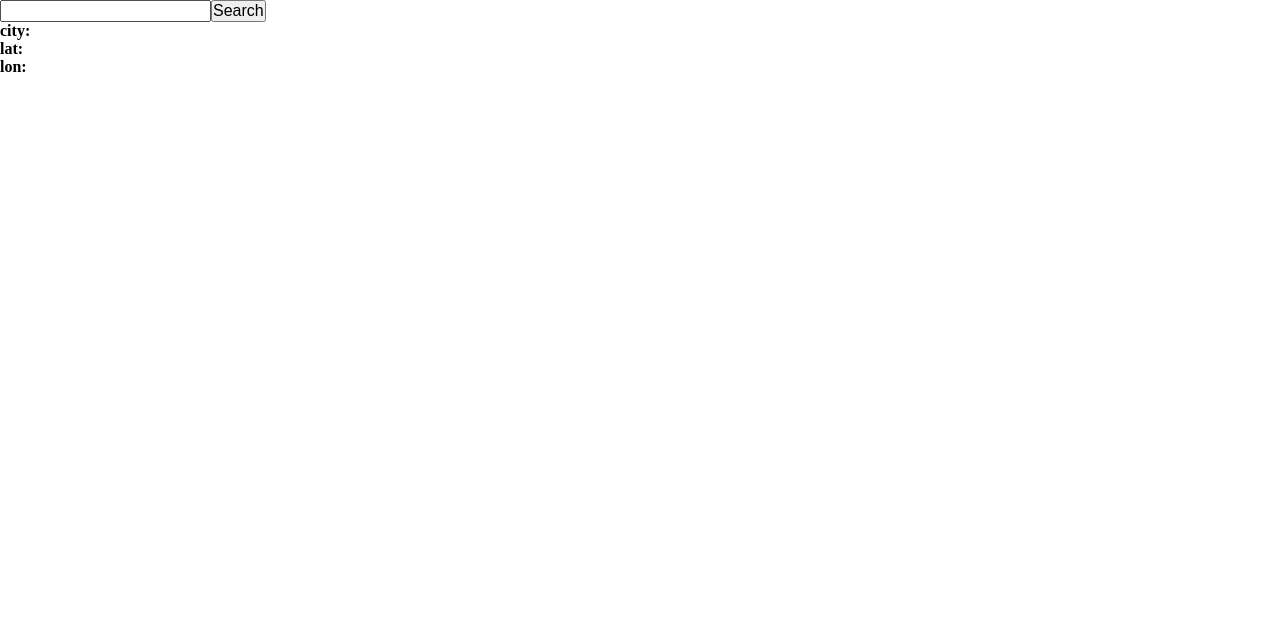
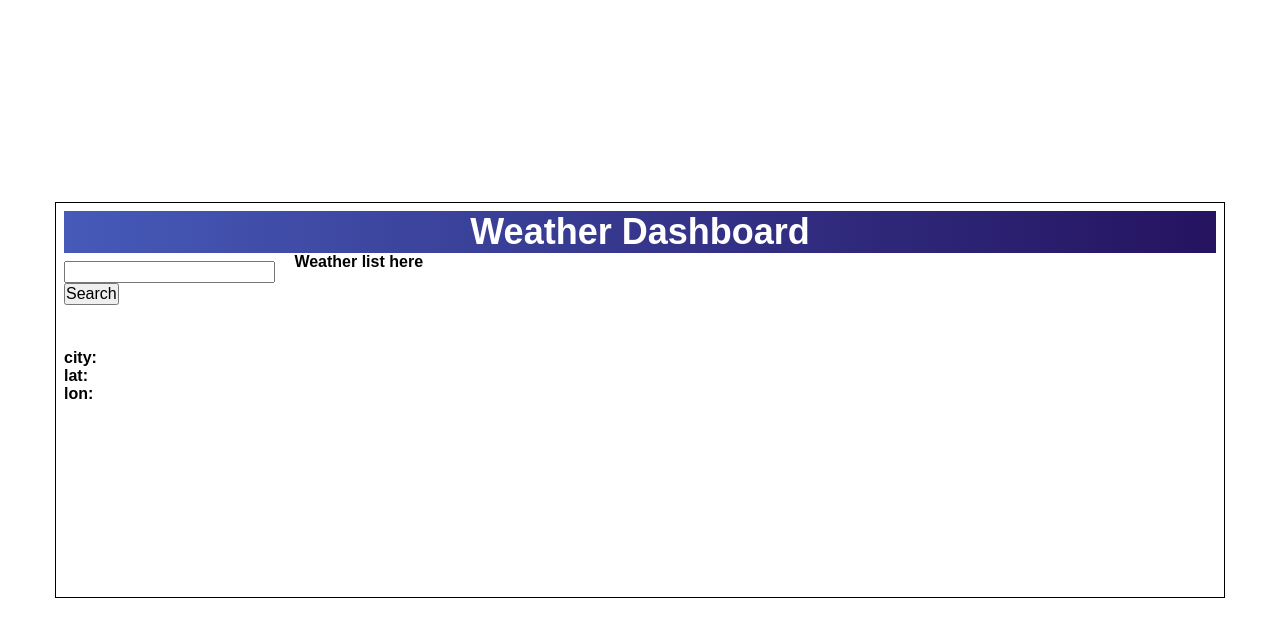
Before and after one commit to myrojoylee/what-is-my-weather, a React (Vite) app: page / in a window 1280 px wide. Shown: the top 636 px of the page. Built offline with nearby package versions, Linux system fonts and the light colour scheme.

Commit message:
can get weather data

```diff
--- a/src/App.jsx
+++ b/src/App.jsx
@@ -1,9 +1,13 @@
-import Weather from "./components/Weather";
+import Header from "./components/Header";
+import Weather from "./components/WeatherContainer";
+import Aside from "./components/Aside";
 
 function App() {
   return (
     <>
-      <Weather />
+      <Header />
+      <Weather className="weather-container" />
+      <Aside />
     </>
   );
 }
--- a/src/components/Weather.jsx
+++ b/src/components/Aside.jsx
@@ -1,11 +1,11 @@
 import { useState, useEffect } from "react";
 import { coordinateSearch, getWeather } from "../utils/API";
 
-const Weather = () => {
+const Aside = () => {
   // declare state variable, coordinates
   const [coordinates, setCoordinates] = useState({});
   const [searchCity, setSearchCity] = useState("");
-  //   const [currentWeather, setCurrentWeather] = useState("");
+  const [currentWeather, setCurrentWeather] = useState("");
 
   //   we have an initial value upon loading
   //   useEffect(() => {
@@ -15,6 +15,8 @@ const Weather = () => {
   const searchCoordinates = async (query) => {
     const { data } = await coordinateSearch(query);
     setCoordinates(data[0]);
+
+    searchWeather(data[0].lat, data[0].lon);
   };
 
   const searchWeather = async (lat, lon) => {
@@ -23,8 +25,8 @@ const Weather = () => {
     setCurrentWeather(data);
   };
 
+  // capture what's typed in search bar
   const changeInputHandler = async (e) => {
-    // console.log(e.target.value);
     setSearchCity(e.target.value);
   };
 
@@ -34,7 +36,7 @@ const Weather = () => {
   };
 
   return (
-    <div>
+    <aside>
       <form onSubmit={submitFormHandler}>
         <input
           id="search"
@@ -49,8 +51,8 @@ const Weather = () => {
         <p>lat: {coordinates?.lat}</p>
         <p>lon: {coordinates?.lon}</p>
       </h4>
-    </div>
+    </aside>
   );
 };
 
-export default Weather;
+export default Aside;
--- /dev/null
+++ b/src/components/Header.jsx
@@ -0,0 +1,7 @@
+export default function Header() {
+  return (
+    <header>
+      <h1>Weather Dashboard</h1>
+    </header>
+  );
+}
--- /dev/null
+++ b/src/components/WeatherContainer/index.jsx
@@ -0,0 +1,9 @@
+const Weather = () => {
+  return (
+    <>
+      <h4>Weather list here</h4>
+    </>
+  );
+};
+
+export default Weather;
--- a/src/index.css
+++ b/src/index.css
@@ -4,12 +4,85 @@
   font-size: 16px;
 }
 
+:root {
+  --ff--body: sans-serif;
+
+  --clr--header-dark: rgb(37, 19, 96);
+  --clr--header-light: rgb(70, 90, 184);
+  --clr--button-search: rgb(105, 145, 227);
+  --clr--button-city: rgb(174, 174, 175);
+  --clr--forecast-box: rgb(50, 61, 79);
+
+  --clr--font-dark: black;
+  --clr--font-light: white;
+}
+
 body {
+  display: grid;
+  justify-content: center;
+  align-items: center;
+  width: 100%;
+  min-height: 100vh;
+  font-family: var(--ff--body);
+}
+
+#root {
+  display: grid;
+  grid-template-areas:
+    "header header"
+    "aside weather-container"
+    "aside five-day";
+
+  grid-template-rows: 1fr 8fr;
+  grid-template-columns: 1fr 4fr;
+  width: 90vw;
+  border: 1px solid black;
+  padding: 0.5em;
+  margin: 2em;
+}
+
+/* ================================================== */
+/*             ------------ Header ----------         */
+/* ================================================== */
+
+header {
+  grid-area: header;
+  display: grid;
+  justify-content: center;
+  align-content: center;
+  background-image: linear-gradient(
+    to right,
+    rgb(70, 90, 184),
+    rgb(37, 19, 96)
+  );
+  color: var(--clr--font-light);
+}
+
+/* ================================================== */
+/*           ---------- MAIN CONTENT ---------        */
+/* ================================================== */
+
+.weather-container {
   display: flex;
+  flex-direction: column;
+  padding: 0.5em 0 0 0.5em;
   width: 100%;
 }
 
-#root {
-  display: flex;
+h1 {
+  font-size: 2.25em;
+  text-align: center;
+}
+
+/* ================================================== */
+/*    ---------- ASIDE SEARCH BAR/HISTORY -------     */
+/* ================================================== */
+
+aside {
+  grid-area: aside;
+  display: grid;
+  grid-template-rows: 1fr 3fr;
+  padding: 0.5em 0 0 0;
+  gap: 0.5em;
   width: 100%;
 }
--- a/src/utils/API.js
+++ b/src/utils/API.js
@@ -7,5 +7,5 @@ export const coordinateSearch = (query) =>
 
 export const getWeather = (lat, lon) =>
   axios.get(
-    `https://api.openweathermap.org/data/3.0/onecall?lat=${lat}&lon=${lon}&appid=021e75b0e3380e236b4ff6031ae2dde4`
+    `https://api.openweathermap.org/data/2.5/weather?lat=${lat}&lon=${lon}&appid=021e75b0e3380e236b4ff6031ae2dde4`
   );
```
Also changed, not shown: src/main.jsx (+0 -15 lines), src/components/WeatherContainer/WeatherFiveDay.jsx (added), src/components/WeatherContainer/WeatherToday.jsx (added).
